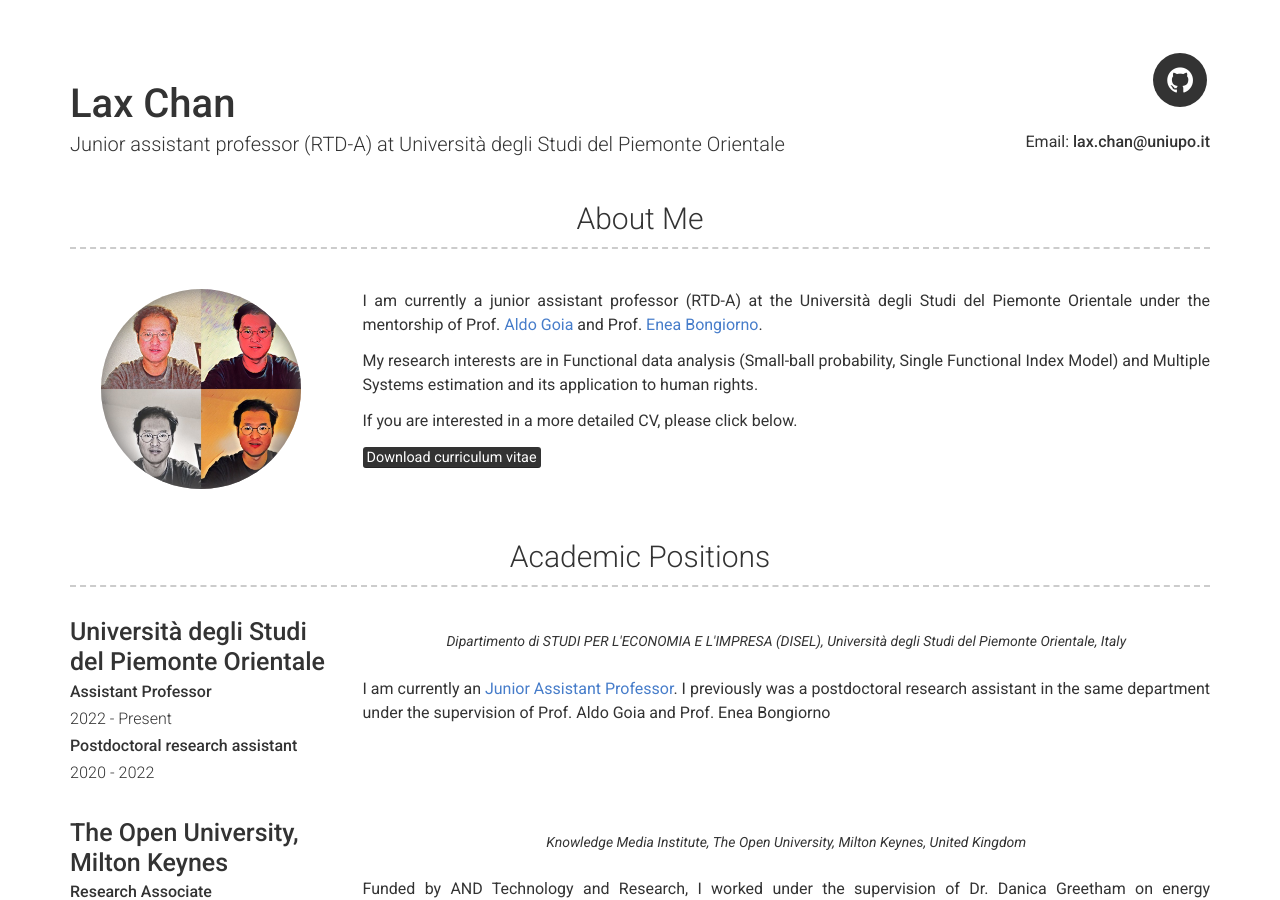
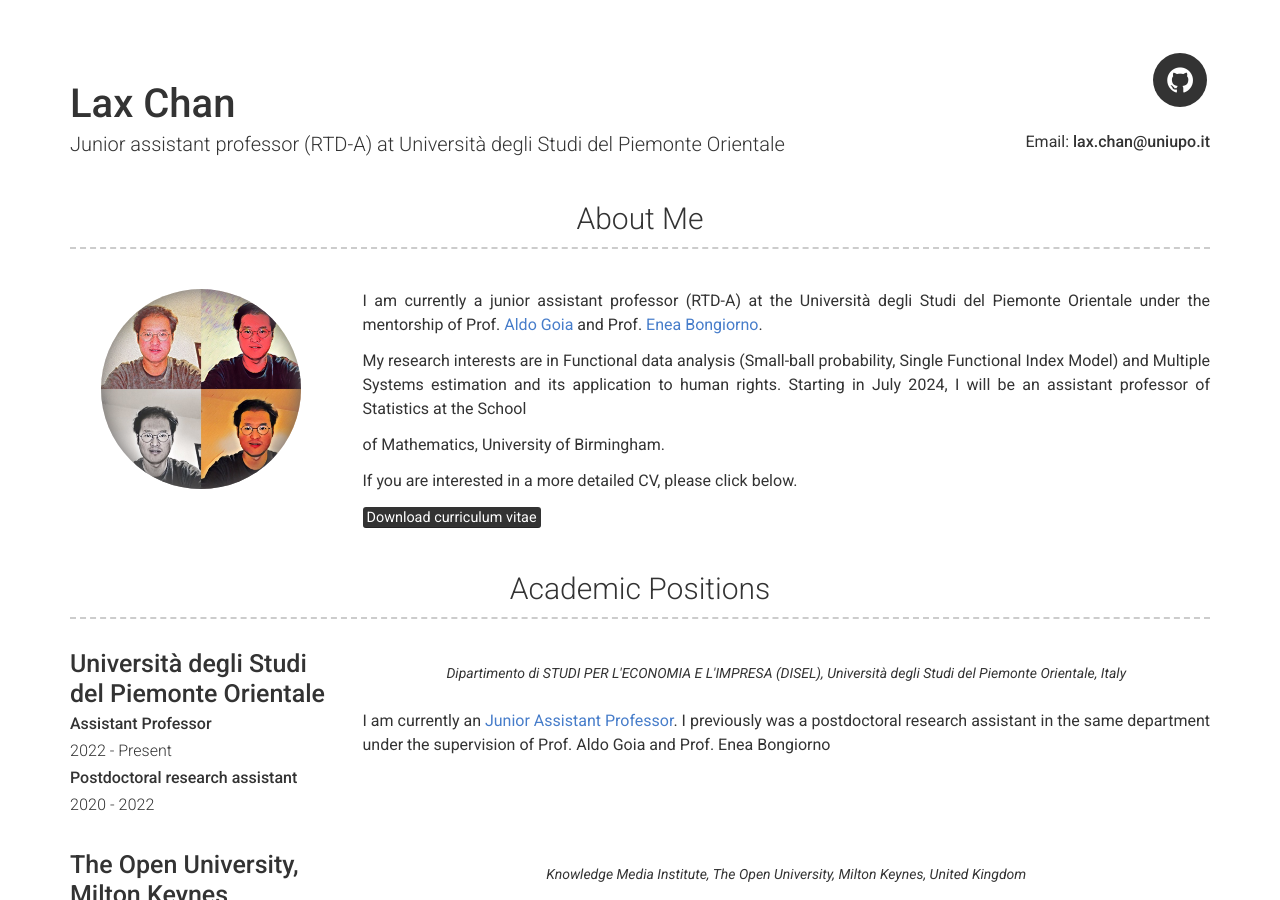
Before and after one commit to Laxchan/Laxchan.github.io, a Jekyll site: the page built from index.md, in a window 1280 px wide and 900 px high. Built offline with Jekyll 4.4.1, drawn with Linux system fonts in a browser that asks for light colours.

Commit message:
Update _config.yml

```diff
--- a/_config.yml
+++ b/_config.yml
@@ -24,7 +24,9 @@ about_profile_image: images/profile.jpg
 about_content: | # this will include new lines to allow paragraphs
   I am currently a junior assistant professor (RTD-A) at the Università degli Studi del Piemonte Orientale under the mentorship of Prof. [Aldo Goia](https://upobook.uniupo.it/aldo.goia) and Prof. [Enea Bongiorno](https://upobook.uniupo.it/enea.bongiorno).
 
-  My research interests are in Functional data analysis (Small-ball probability, Single Functional Index Model) and Multiple Systems estimation and its application to human rights.
+  My research interests are in Functional data analysis (Small-ball probability, Single Functional Index Model) and Multiple Systems estimation and its application to human rights. Starting in July 2024, I will be an assistant professor of Statistics at the School
+
+  of Mathematics, University of Birmingham.
 
   If you are interested in a more detailed CV, please click below.
 
```
